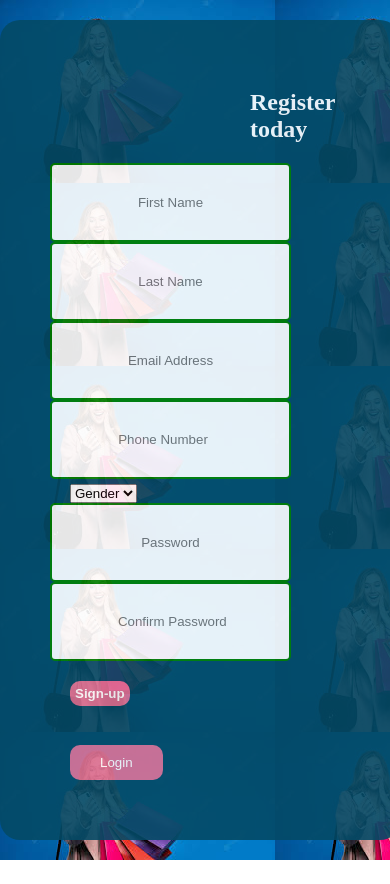
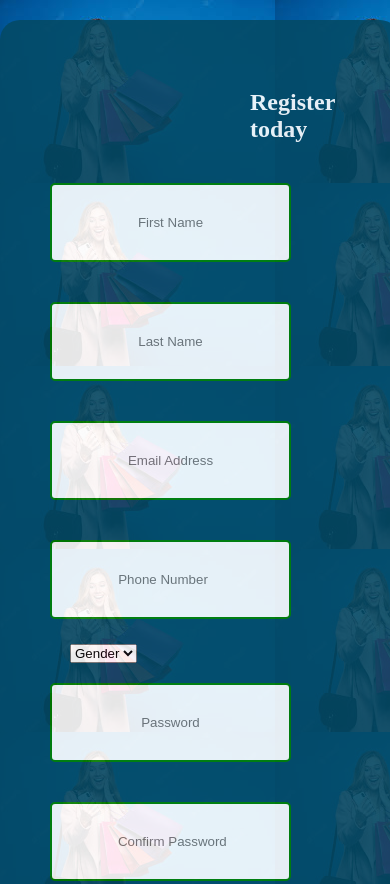
Before and after one commit to Osimi-Gift/SHOPPINGHUB, a plain HTML site: page index.html in a window 390 px wide. Shown: the top 884 px of the page. Before the commit the page ends 860 px from the top, so only its background shows below. Drawn offline with Linux system fonts and the light colour scheme.

Commit message:
Responsiveness

```diff
--- a/style.css
+++ b/style.css
@@ -64,14 +64,17 @@ div.image, img{
     background-color: skyblue;
     padding: 20px;
 }
+div{
+    width:50%;
+}
 input{
     padding: 30px;
-
+    margin-bottom:10px;
     border-radius: 5px;
     margin-top: 30px;
-    justify-content: left;
+    justify-content: center ;
     text-align: center;
-    margin: auto;
+    margin: 20px auto;
     border: 2px solid green;
 }
 button:hover{
```
